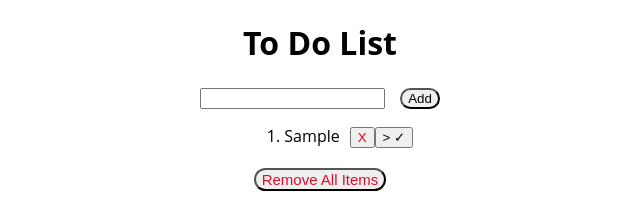
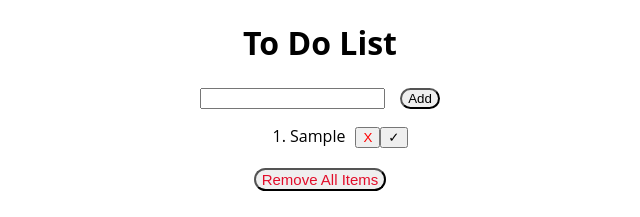
Before and after one commit to bgoldfarb/react-to-do, a React (Create React App) app: page / in a window 1280 px wide. Both pictures are taken after typing "Sample" into the empty fields and a click on the button "Add". Shown: the top 217 px of the page, without its empty margins (320-960 px from the left). Built offline with nearby package versions, Linux system fonts and the light colour scheme; the HTML template or start-up script is replaced by a standard one.

Commit message:
Removing character

```diff
--- a/src/List.js
+++ b/src/List.js
@@ -13,7 +13,7 @@ const List = (props) => {
        return (
             <ol key = {i}> {`${i+1}. `} {toDoListItems}
               <button onClick={() => removeItem(props,i)} className='remove-item-btn'> X  </button>
-              <button  onClick={() => moveToComplete(props,i)} className='move-item-done'>> ✓ </button>
+              <button  onClick={() => moveToComplete(props,i)} className='move-item-done'> ✓ </button>
              </ol>
             )
        }
```
